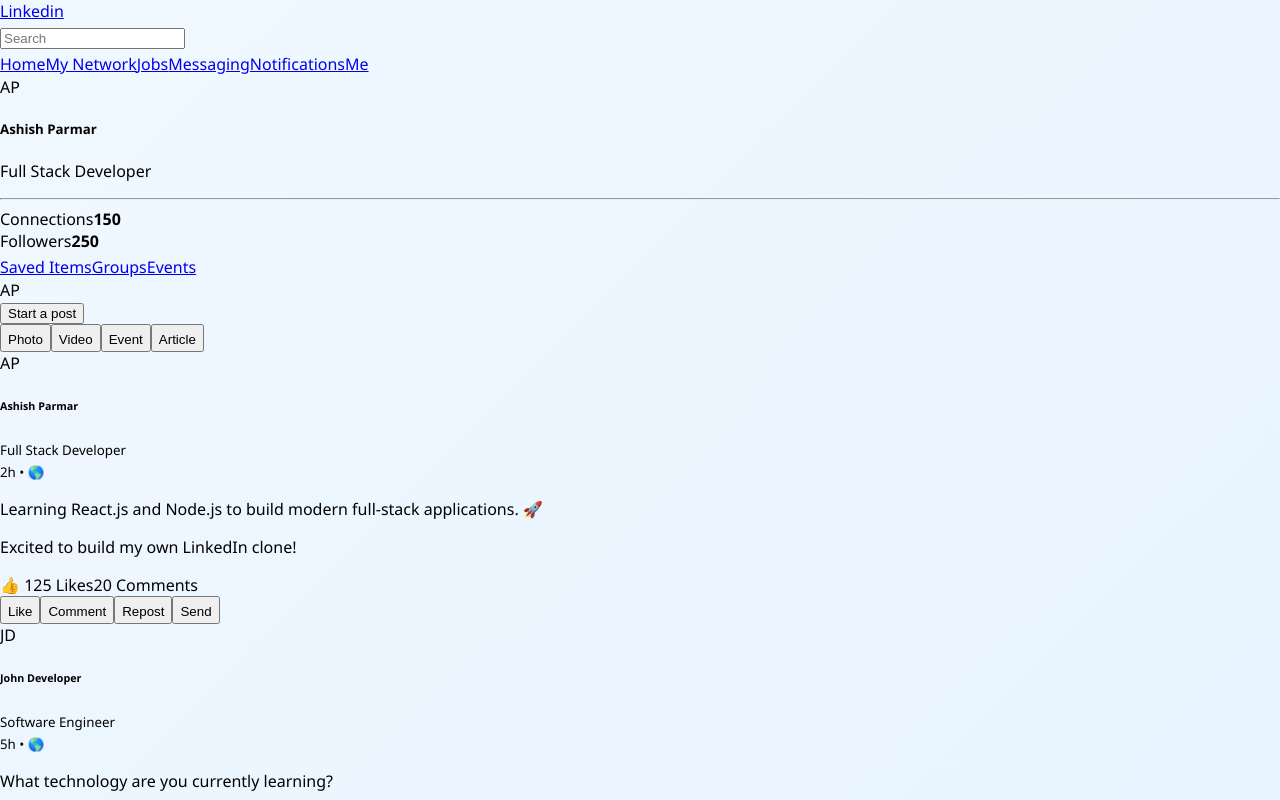
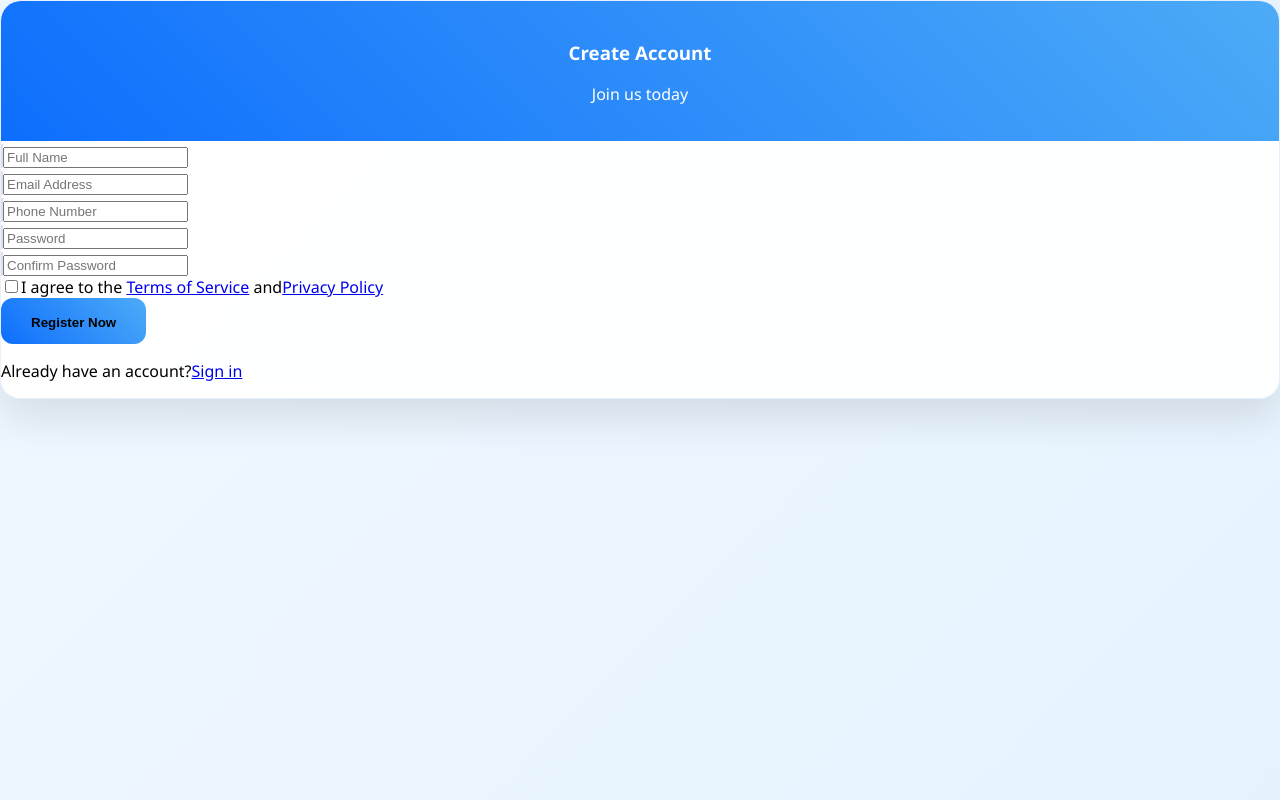
Before and after one commit to aashishword004-alt/Project-1, a React (Create React App) app in the folder client/myapp/: page / in a window 1280 px wide. Shown: the top 800 px of the page. Built offline with nearby package versions, Linux system fonts and the light colour scheme; the HTML template or start-up script is replaced by a standard one.

Commit message:
face error in api s

```diff
--- a/client/myapp/src/index.js
+++ b/client/myapp/src/index.js
@@ -2,7 +2,6 @@ import React from 'react';
 import ReactDOM from 'react-dom/client';
 import './index.css';
 import User_Ragister from './user_Ragister';
-import Home from './home';
 
 const root = ReactDOM.createRoot(document.getElementById('root'));
-root.render(<Home />)
+root.render(<User_Ragister />)
--- a/client/myapp/src/user_Ragister.js
+++ b/client/myapp/src/user_Ragister.js
@@ -10,6 +10,7 @@ function Ragister() {
     let [email, setEmail] = useState("");
     let [number, setNumber] = useState("");
     let [password, setPassword] = useState("");
+    let [confirmPassword, setConfirmPassword] = useState("");
 
     // let UserRagister = (e) => {
 
@@ -141,6 +142,15 @@ function Ragister() {
                                             value={password} onChange={(e) => setPassword(e.target.value)}
                                             className="form-control" placeholder="Password" required />
                                     </div>
+                                    {/* Confirm Password */}
+                                    <div className="input-group mb-4">
+                                        <span className="input-group-text">
+                                            <i className="bi bi-lock-fill" />
+                                        </span>
+                                        <input type="password"
+                                            value={confirmPassword} onChange={(e) => setConfirmPassword(e.target.value)}
+                                            className="form-control" placeholder="Confirm Password" required />
+                                    </div>
                                     {/* Terms Checkbox */}
                                     <div className="form-check mb-4">
                                         <input className="form-check-input" type="checkbox" id="terms" required />
```
